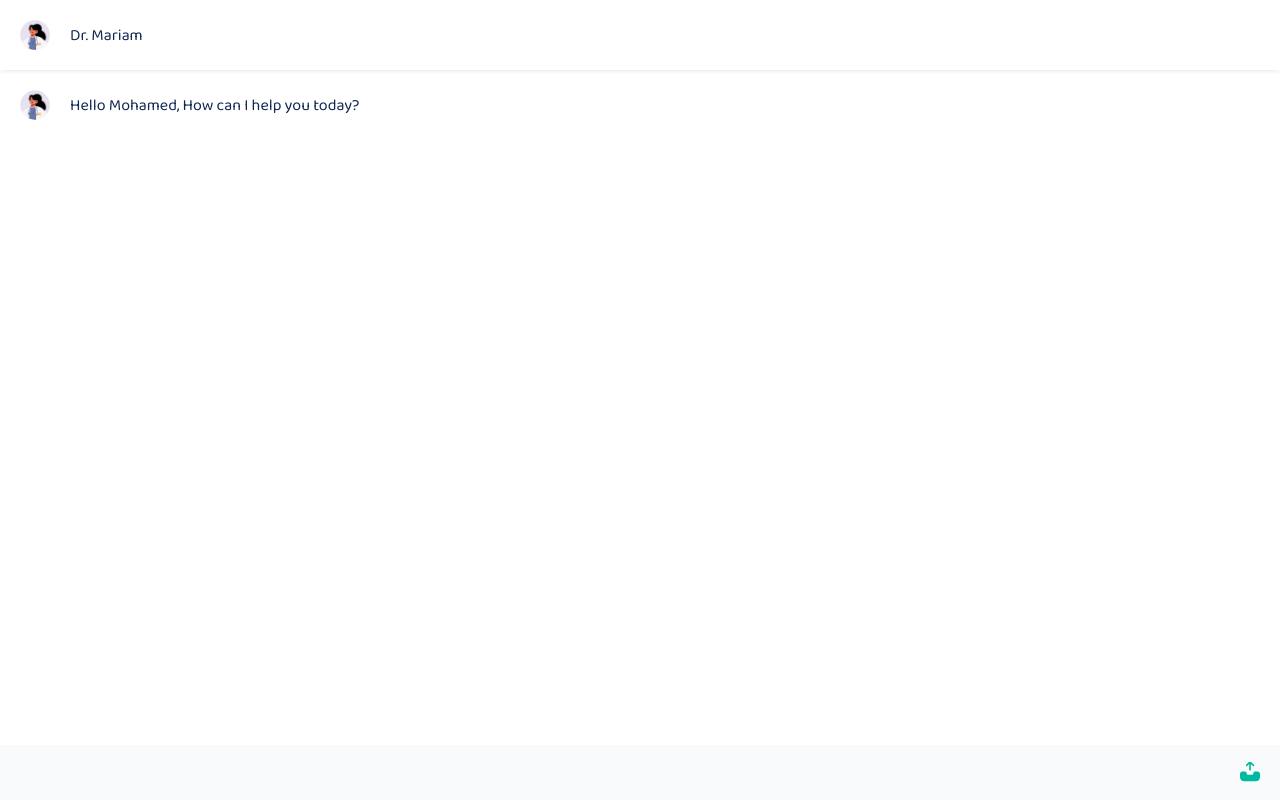
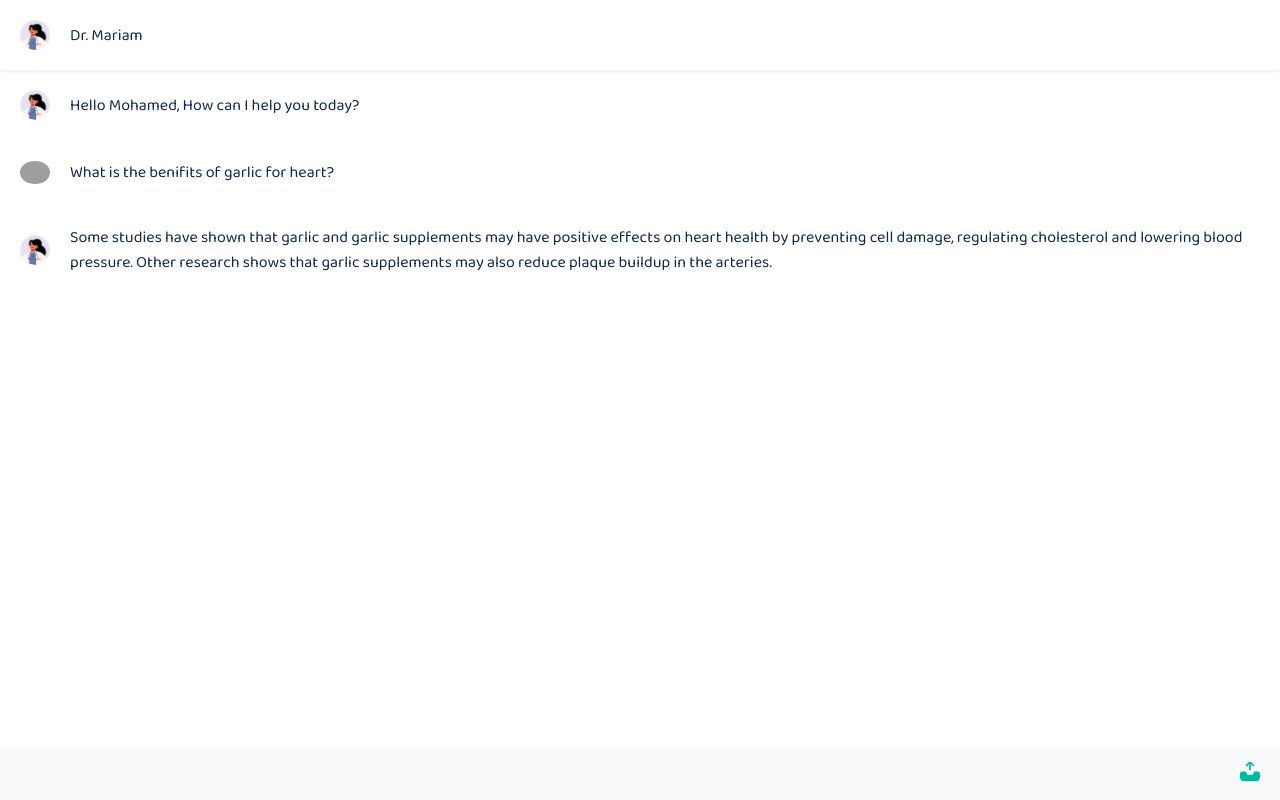
Before and after one commit to decihakers/web, a plain HTML site: page pages/doctors/mariam.html in a window 1280 px wide. Drawn offline with Linux system fonts and the light colour scheme; grey boxes are pictures that could not be loaded.

Commit message:
mariam preview

```diff
--- a/pages/doctors/mariam.html
+++ b/pages/doctors/mariam.html
@@ -24,6 +24,28 @@
         </div>
         <div class="content">Hello Mohamed, How can I help you today?</div>
       </div>
+
+      <div class="send">
+        <div class="photo">
+          <img
+            src="https://mszakii.github.io/me/media/Mohamed.jpg"
+            alt="mariam"
+          />
+        </div>
+        <div class="content">What is the benifits of garlic for heart?</div>
+      </div>
+
+      <div class="send">
+        <div class="photo">
+          <img src="/assets/mariam.png" alt="mariam" />
+        </div>
+        <div class="content">
+          Some studies have shown that garlic and garlic supplements may have
+          positive effects on heart health by preventing cell damage, regulating
+          cholesterol and lowering blood pressure. Other research shows that
+          garlic supplements may also reduce plaque buildup in the arteries.
+        </div>
+      </div>
     </section>
     <!-- sender -->
     <section class="msg">
```
